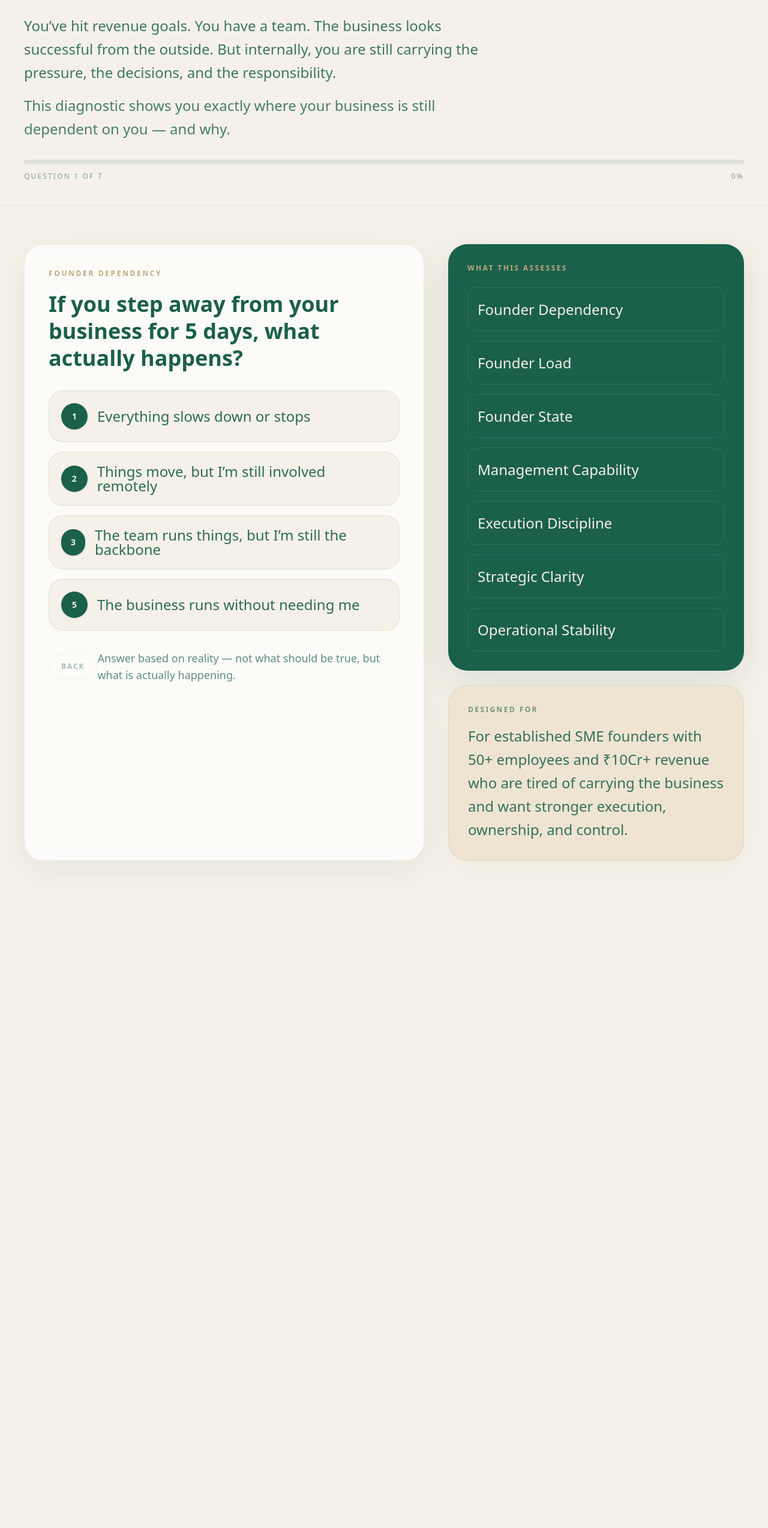
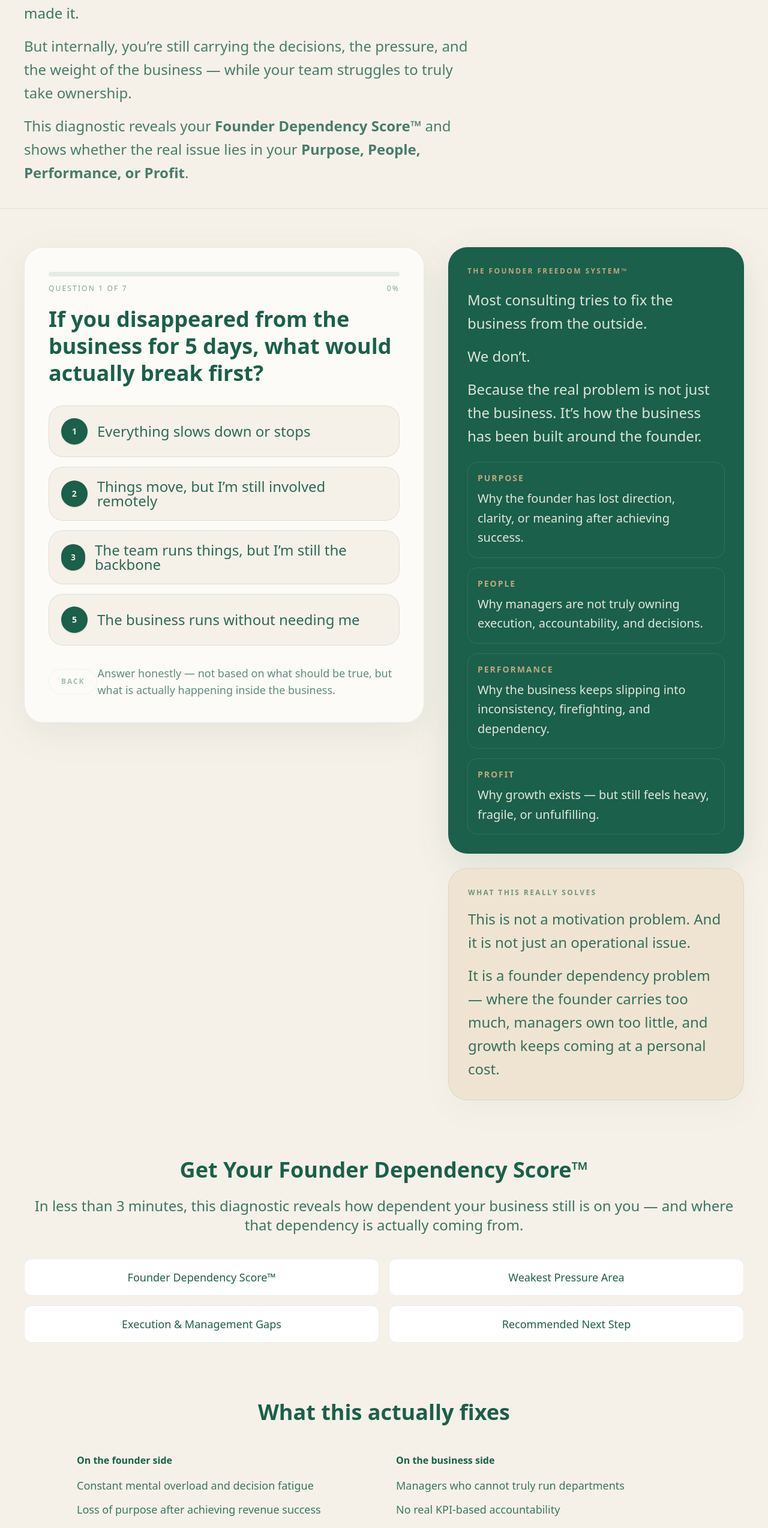
Before and after one commit to thestillcompass/manarah-diagnostic, a Next.js app in the folder manarah-diagnostic/: page / in a window 1280 px wide. Shown: the part 241-2788 px from the top of the page at 60% size. Before the commit the page ends 1740 px from the top, so only its background shows below. Built offline with nearby package versions, Linux system fonts and the light colour scheme.

Commit message:
Refine landing page layout consistency and quiz section spacing

```diff
--- a/manarah-diagnostic/app/page.tsx
+++ b/manarah-diagnostic/app/page.tsx
@@ -48,7 +48,7 @@ const questions: Question[] = [
   {
     id: 1,
     area: "Founder Dependency",
-    text: "If you step away from your business for 5 days, what actually happens?",
+    text: "If you disappeared from the business for 5 days, what would actually break first?",
     options: [
       { label: "Everything slows down or stops", value: 1 },
       { label: "Things move, but I’m still involved remotely", value: 2 },
@@ -219,6 +219,7 @@ export default function HomePage() {
   const [answers, setAnswers] = useState<Record<number, number>>({});
   const [showLeadCapture, setShowLeadCapture] = useState(false);
   const [showResults, setShowResults] = useState(false);
+  const [dynamicHook, setDynamicHook] = useState("");
   const [formData, setFormData] = useState<FormData>({
   name: "",
   email: "",
@@ -247,6 +248,16 @@ export default function HomePage() {
     revenueRange: revenue || prev.revenueRange,
     founderState: state || prev.founderState,
   }));
+
+  if (state === "dependency") {
+    setDynamicHook("Your business still depends on you more than it should.");
+  } else if (state === "inconsistent") {
+    setDynamicHook("Your team is not executing consistently without you.");
+  } else if (state === "growth_heavy") {
+    setDynamicHook("Growth is happening — but it feels heavier, not easier.");
+  } else {
+    setDynamicHook("");
+  }
 }, []);
 
   const currentQuestion = questions[currentIndex];
@@ -426,44 +437,30 @@ export default function HomePage() {
         <div className="mx-auto max-w-7xl px-6 py-10 md:px-10">
           <div className="max-w-3xl">
             <p className="font-[var(--font-montserrat)] text-xs font-semibold uppercase tracking-[0.24em] text-[#1A604B]/60">
-              Manarah Consultants
+  For founders of ₹10Cr+ businesses
 </p>
 
 <h1 className="mt-3 font-[var(--font-montserrat)] text-3xl font-bold leading-tight md:text-5xl">
-              You built the business. But somewhere along the way, you lost control of it.
+  You built a successful business. But now the business runs you.
 </h1>
 
+{dynamicHook && (
+  <p className="mt-4 text-lg text-[#1A604B]/70">
+    {dynamicHook}
+  </p>
+)}
+
 <p className="mt-4 font-[var(--font-cormorant)] text-2xl leading-relaxed text-[#1A604B]/85">
-              You’ve hit revenue goals. You have a team. The business looks successful from the outside.
-              But internally, you are still carrying the pressure, the decisions, and the responsibility.
+  You’ve already solved revenue. From the outside, it looks like you’ve made it.
 </p>
 
 <p className="mt-4 font-[var(--font-cormorant)] text-2xl leading-relaxed text-[#1A604B]/80">
-              This diagnostic shows you exactly where your business is still dependent on you — and why.
-            </p>
-          </div>
-
-          <div className="mt-8">
-            <div className="h-2 w-full rounded-full bg-[#1A604B]/10">
-              <div
-                className="h-2 rounded-full bg-[#1A604B] transition-all duration-500 ease-out"
-                style={{ width: `${showResults ? 100 : progress}%` }}
-              />
-            </div>
-
-            <div className="mt-3 flex items-center justify-between">
-              <p className="font-[var(--font-montserrat)] text-xs uppercase tracking-[0.18em] text-[#1A604B]/55">
-                {showResults
-                  ? "Assessment complete"
-                  : showLeadCapture
-                    ? "One final step"
-                    : `Question ${currentIndex + 1} of ${questions.length}`}
+  But internally, you’re still carrying the decisions, the pressure, and the weight of the business — while your team struggles to truly take ownership.
 </p>
 
-              <p className="font-[var(--font-montserrat)] text-xs uppercase tracking-[0.18em] text-[#1A604B]/55">
-                {showResults ? "100%" : `${progress}%`}
+<p className="mt-4 font-[var(--font-cormorant)] text-2xl leading-relaxed text-[#1A604B]/80">
+  This diagnostic reveals your <span className="font-semibold">Founder Dependency Score™</span> and shows whether the real issue lies in your <span className="font-semibold">Purpose, People, Performance, or Profit</span>.
 </p>
-            </div>
           </div>
         </div>
       </section>
@@ -471,7 +468,8 @@ export default function HomePage() {
       <section>
         <div className="mx-auto max-w-7xl px-6 py-12 md:px-10 md:py-16">
           {!showLeadCapture && !showResults && (
-            <div className="grid gap-10 lg:grid-cols-[1.15fr_0.85fr]">
+            <>
+              <div className="grid items-start gap-10 lg:grid-cols-[1.15fr_0.85fr]">
               <AnimatePresence mode="wait">
                 <motion.div
                   key={currentQuestion.id}
@@ -481,9 +479,24 @@ export default function HomePage() {
                   transition={{ duration: 0.35, ease: "easeOut" }}
                   className="rounded-[2rem] border border-[#1A604B]/10 bg-white/70 p-8 shadow-[0_18px_60px_rgba(26,96,75,0.08)] backdrop-blur-sm md:p-10"
                 >
-                  <p className="font-[var(--font-montserrat)] text-xs font-semibold uppercase tracking-[0.22em] text-[#C1A77C]">
-                    {currentQuestion.area}
+                  <div>
+                    <div className="h-2 w-full rounded-full bg-[#1A604B]/10">
+                      <div
+                        className="h-2 rounded-full bg-[#1A604B] transition-all duration-500 ease-out"
+                        style={{ width: `${progress}%` }}
+                      />
+                    </div>
+
+                    <div className="mt-3 flex items-center justify-between">
+                      <p className="font-[var(--font-montserrat)] text-xs uppercase tracking-[0.18em] text-[#1A604B]/55">
+                        {`Question ${currentIndex + 1} of ${questions.length}`}
                       </p>
+
+                      <p className="font-[var(--font-montserrat)] text-xs uppercase tracking-[0.18em] text-[#1A604B]/55">
+                        {`${progress}%`}
+                      </p>
+                    </div>
+                  </div>
 
                   <h2 className="mt-5 font-[var(--font-montserrat)] text-2xl font-bold leading-tight md:text-4xl">
                     {currentQuestion.text}
@@ -522,7 +535,7 @@ export default function HomePage() {
                     </button>
 
                     <p className="font-[var(--font-cormorant)] text-lg text-[#1A604B]/70">
-  Answer based on reality — not what should be true, but what is actually happening.
+  Answer honestly — not based on what should be true, but what is actually happening inside the business.
 </p>
                   </div>
                 </motion.div>
@@ -536,25 +549,49 @@ export default function HomePage() {
               >
                 <div className="rounded-[2rem] bg-[#1A604B] p-8 text-[#F6F1E8] shadow-[0_18px_60px_rgba(26,96,75,0.12)]">
                   <p className="font-[var(--font-montserrat)] text-xs font-semibold uppercase tracking-[0.2em] text-[#C1A77C]">
-                    What this assesses
+                    The Founder Freedom System™
+                  </p>
+
+                  <p className="mt-5 font-[var(--font-cormorant)] text-2xl leading-relaxed text-[#F6F1E8]/90">
+                    Most consulting tries to fix the business from the outside.
+                  </p>
+
+                  <p className="mt-4 font-[var(--font-cormorant)] text-2xl leading-relaxed text-[#F6F1E8]/90">
+                    We don’t.
+                  </p>
+
+                  <p className="mt-4 font-[var(--font-cormorant)] text-2xl leading-relaxed text-[#F6F1E8]/90">
+                    Because the real problem is not just the business. It’s how the business has been built around the founder.
                   </p>
 
                   <div className="mt-6 space-y-4">
                     {[
-                      "Founder Dependency",
-                      "Founder Load",
-                      "Founder State",
-                      "Management Capability",
-                      "Execution Discipline",
-                      "Strategic Clarity",
-                      "Operational Stability",
+                      {
+                        title: "Purpose",
+                        copy: "Why the founder has lost direction, clarity, or meaning after achieving success.",
+                      },
+                      {
+                        title: "People",
+                        copy: "Why managers are not truly owning execution, accountability, and decisions.",
+                      },
+                      {
+                        title: "Performance",
+                        copy: "Why the business keeps slipping into inconsistency, firefighting, and dependency.",
+                      },
+                      {
+                        title: "Profit",
+                        copy: "Why growth exists — but still feels heavy, fragile, or unfulfilling.",
+                      },
                     ].map((item) => (
                       <div
-                        key={item}
+                        key={item.title}
                         className="rounded-2xl border border-white/10 px-4 py-4 transition duration-200 hover:bg-white/5"
                       >
-                        <p className="font-[var(--font-cormorant)] text-2xl leading-relaxed">
-                          {item}
+                        <p className="font-[var(--font-montserrat)] text-sm font-semibold uppercase tracking-[0.14em] text-[#C1A77C]">
+                          {item.title}
+                        </p>
+                        <p className="mt-2 font-[var(--font-cormorant)] text-xl leading-relaxed text-[#F6F1E8]/92">
+                          {item.copy}
                         </p>
                       </div>
                     ))}
@@ -563,15 +600,149 @@ export default function HomePage() {
 
                 <div className="rounded-[2rem] border border-[#1A604B]/10 bg-[#EFE4D2] p-8 shadow-[0_18px_50px_rgba(26,96,75,0.04)]">
   <p className="font-[var(--font-montserrat)] text-xs font-semibold uppercase tracking-[0.2em] text-[#1A604B]/60">
-                    Designed for
+    What this really solves
   </p>
   <p className="mt-4 font-[var(--font-cormorant)] text-2xl leading-relaxed text-[#1A604B]/88">
-                    For established SME founders with 50+ employees and ₹10Cr+ revenue who are tired of
-                    carrying the business and want stronger execution, ownership, and control.
+    This is not a motivation problem. And it is not just an operational issue.
+  </p>
+  <p className="mt-4 font-[var(--font-cormorant)] text-2xl leading-relaxed text-[#1A604B]/88">
+    It is a founder dependency problem — where the founder carries too much, managers own too little, and growth keeps coming at a personal cost.
   </p>
 </div>
               </motion.div>
             </div>
+
+              <section className="mt-24 text-center">
+                <h2 className="font-[var(--font-montserrat)] text-3xl font-bold md:text-4xl">
+                  Get Your Founder Dependency Score™
+                </h2>
+
+                <p className="mt-6 font-[var(--font-cormorant)] text-2xl text-[#1A604B]/85">
+                  In less than 3 minutes, this diagnostic reveals how dependent your business still is on you — and where that dependency is actually coming from.
+                </p>
+
+                <div className="mt-10 grid gap-4 md:grid-cols-2">
+                  {[
+                    "Founder Dependency Score™",
+                    "Weakest Pressure Area",
+                    "Execution & Management Gaps",
+                    "Recommended Next Step",
+                  ].map((item) => (
+                    <div
+                      key={item}
+                      className="rounded-xl border border-[#1A604B]/10 bg-white px-6 py-4 text-lg text-[#1A604B]"
+                    >
+                      {item}
+                    </div>
+                  ))}
+                </div>
+              </section>
+
+              <section className="mt-24">
+                <div className="mx-auto max-w-5xl">
+                <section>
+                  <h2 className="text-center font-[var(--font-montserrat)] text-3xl font-bold md:text-4xl">
+                    What this actually fixes
+                  </h2>
+
+                  <div className="mt-12 grid gap-10 md:grid-cols-2">
+                    <div>
+                      <h3 className="font-semibold text-[#1A604B]">On the founder side</h3>
+                      <ul className="mt-4 space-y-3 text-lg text-[#1A604B]/85">
+                        <li>Constant mental overload and decision fatigue</li>
+                        <li>Loss of purpose after achieving revenue success</li>
+                        <li>Feeling stuck in operations instead of strategy</li>
+                        <li>Growth at the cost of time, health, and clarity</li>
+                      </ul>
+                    </div>
+
+                    <div>
+                      <h3 className="font-semibold text-[#1A604B]">On the business side</h3>
+                      <ul className="mt-4 space-y-3 text-lg text-[#1A604B]/85">
+                        <li>Managers who cannot truly run departments</li>
+                        <li>No real KPI-based accountability</li>
+                        <li>Inconsistent execution and firefighting</li>
+                        <li>A business that still depends on the founder</li>
+                      </ul>
+                    </div>
+                  </div>
+                </section>
+
+                <section className="mt-24 rounded-[2rem] bg-[#F8F5F0] p-10">
+                  <h2 className="text-center font-[var(--font-montserrat)] text-3xl font-bold md:text-4xl">
+                    What you actually walk away with
+                  </h2>
+
+                  <div className="mt-10 grid gap-6 md:grid-cols-2">
+                    {[
+                      "A 3-year strategic growth roadmap",
+                      "Department-level KPIs and accountability systems",
+                      "Clear management structures and ownership",
+                      "Execution rhythms and performance tracking",
+                      "A culture blueprint aligned to your vision",
+                      "A business that runs with less founder dependency",
+                    ].map((item) => (
+                      <div
+                        key={item}
+                        className="rounded-xl border border-[#1A604B]/10 bg-white px-6 py-4 text-lg text-[#1A604B]"
+                      >
+                        {item}
+                      </div>
+                    ))}
+                  </div>
+                </section>
+
+                <section className="mt-24 rounded-[2rem] bg-[#F8F5F0] p-10">
+                  <h2 className="text-center font-[var(--font-montserrat)] text-3xl font-bold md:text-4xl">
+                    What changes
+                  </h2>
+
+                  <div className="mt-10 grid gap-6 md:grid-cols-2">
+                    {[
+                      ["Founder stuck in operations", "Founder focused on strategy"],
+                      ["Managers dependent on founder", "Managers accountable and capable"],
+                      ["Constant firefighting", "Structured execution"],
+                      ["Growth feels heavy", "Growth feels controlled and scalable"],
+                      ["Success costing life", "Success aligned with freedom"],
+                    ].map(([before, after]) => (
+                      <div
+                        key={before}
+                        className="rounded-xl border border-[#1A604B]/10 bg-white p-6"
+                      >
+                        <p className="text-sm text-[#1A604B]/60">Before</p>
+                        <p className="text-lg text-[#1A604B]">{before}</p>
+
+                        <p className="mt-4 text-sm text-[#1A604B]/60">After</p>
+                        <p className="text-lg font-semibold text-[#1A604B]">{after}</p>
+                      </div>
+                    ))}
+                  </div>
+                </section>
+
+                <section className="mt-24 text-center">
+                  <h2 className="font-[var(--font-montserrat)] text-3xl font-bold md:text-4xl">
+                    See what is still keeping your business dependent on you
+                  </h2>
+
+                  <p className="mt-6 font-[var(--font-cormorant)] text-2xl text-[#1A604B]/85">
+                    If you’ve already built success but still feel the pressure, this is the next step.
+                  </p>
+
+                  <button className="mt-8 rounded-full bg-[#1A604B] px-10 py-4 text-lg text-white hover:bg-[#154c3c]">
+                    Get My Founder Dependency Score
+                  </button>
+
+                  <p className="mt-4 text-sm text-[#1A604B]/60">
+                    Only relevant for founders serious about reducing dependency and building a business that runs without them.
+                  </p>
+
+                  <p className="mt-4 text-xs text-[#1A604B]/50">
+                    Limited weekly slots to ensure depth of engagement.
+                  </p>
+                </section>
+                </div>
+              </section>
+            </>
           )}
 
           {showLeadCapture && !showResults && (
@@ -586,15 +757,15 @@ export default function HomePage() {
               </p>
 
               <h2 className="mt-5 font-[var(--font-montserrat)] text-3xl font-bold leading-tight md:text-4xl">
-                See where your business is actually getting stuck
+  Unlock your Founder Dependency Score™
 </h2>
 
               <p className="mt-5 font-[var(--font-cormorant)] text-2xl leading-relaxed text-[#1A604B]/85">
-                Most founders don’t realise the real problem until they see it clearly.
+  Most founders think the issue is growth.
 </p>
 
 <p className="font-[var(--font-cormorant)] text-2xl leading-relaxed text-[#1A604B]/85">
-                Enter your details to unlock your Founder Clarity Report and see what is slowing the business down.
+  This will show you whether the real pressure is coming from Purpose, People, Performance, or Profit — and how dependent the business still is on you.
 </p>
               <form onSubmit={handleLeadSubmit} className="mt-8 grid gap-5">
                 <div>
@@ -763,6 +934,27 @@ export default function HomePage() {
                   Growth may be happening — but control, ownership, and clarity are not keeping up.
                 </p>
 
+                <p className="mt-6 text-xl text-[#1A604B]">
+                  This pattern does not fix itself.
+                </p>
+
+                <p className="mt-2 text-lg text-[#1A604B]/80">
+                  If nothing changes, your business will continue to depend on you — even as it grows.
+                </p>
+
+                <a
+                  href="https://bookings.zoho.in/..."
+                  target="_blank"
+                  rel="noreferrer"
+                  className="mt-8 inline-block rounded-full bg-[#1A604B] px-8 py-4 text-white"
+                >
+                  Book a Founder Strategy Call
+                </a>
+
+                <p className="mt-3 text-sm text-[#1A604B]/60">
+                  45-min private strategy session. No generic advice. Only for serious founders.
+                </p>
+
                 <p className="mt-8 font-[var(--font-cormorant)] text-2xl leading-relaxed text-[#1A604B]/88">
                   {result.summary}
                 </p>
```
Lines whose indentation alone changed are shown as unchanged.
